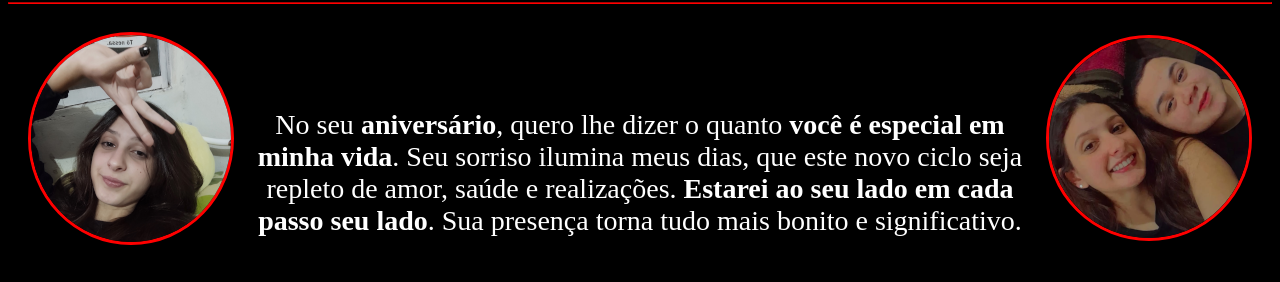
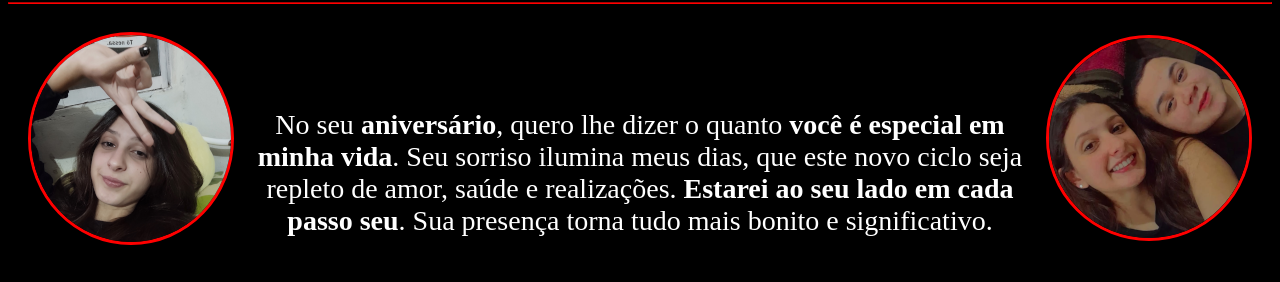
Before and after one commit to EricSiqueir4/projeto-do-xuxu, a plain HTML site: page index.html in a window 1280 px wide. Shown: the part 78-360 px from the top of the page. Drawn offline with Linux system fonts and the light colour scheme; a web font is replaced by a local one.

Commit message:
correçao de port

```diff
--- a/index.html
+++ b/index.html
@@ -15,7 +15,7 @@
     <hr>
     <main>
         <img src="./imgs/foto1.png" alt="foto1milinha" class="fotoamor1">
-        <p class="texto">No seu <strong>aniversário</strong>, quero lhe dizer o quanto <strong>você é especial em minha vida</strong>. Seu sorriso ilumina meus dias, que este novo ciclo seja repleto de amor, saúde e realizações. <strong>Estarei ao seu lado em cada passo seu lado</strong>.
+        <p class="texto">No seu <strong>aniversário</strong>, quero lhe dizer o quanto <strong>você é especial em minha vida</strong>. Seu sorriso ilumina meus dias, que este novo ciclo seja repleto de amor, saúde e realizações. <strong>Estarei ao seu lado em cada passo seu</strong>.
         Sua presença torna tudo mais bonito e significativo.<br>
         </p>
         <img src="./imgs/foto2.png" alt="foto1milinha" class="fotoamor1">
```
